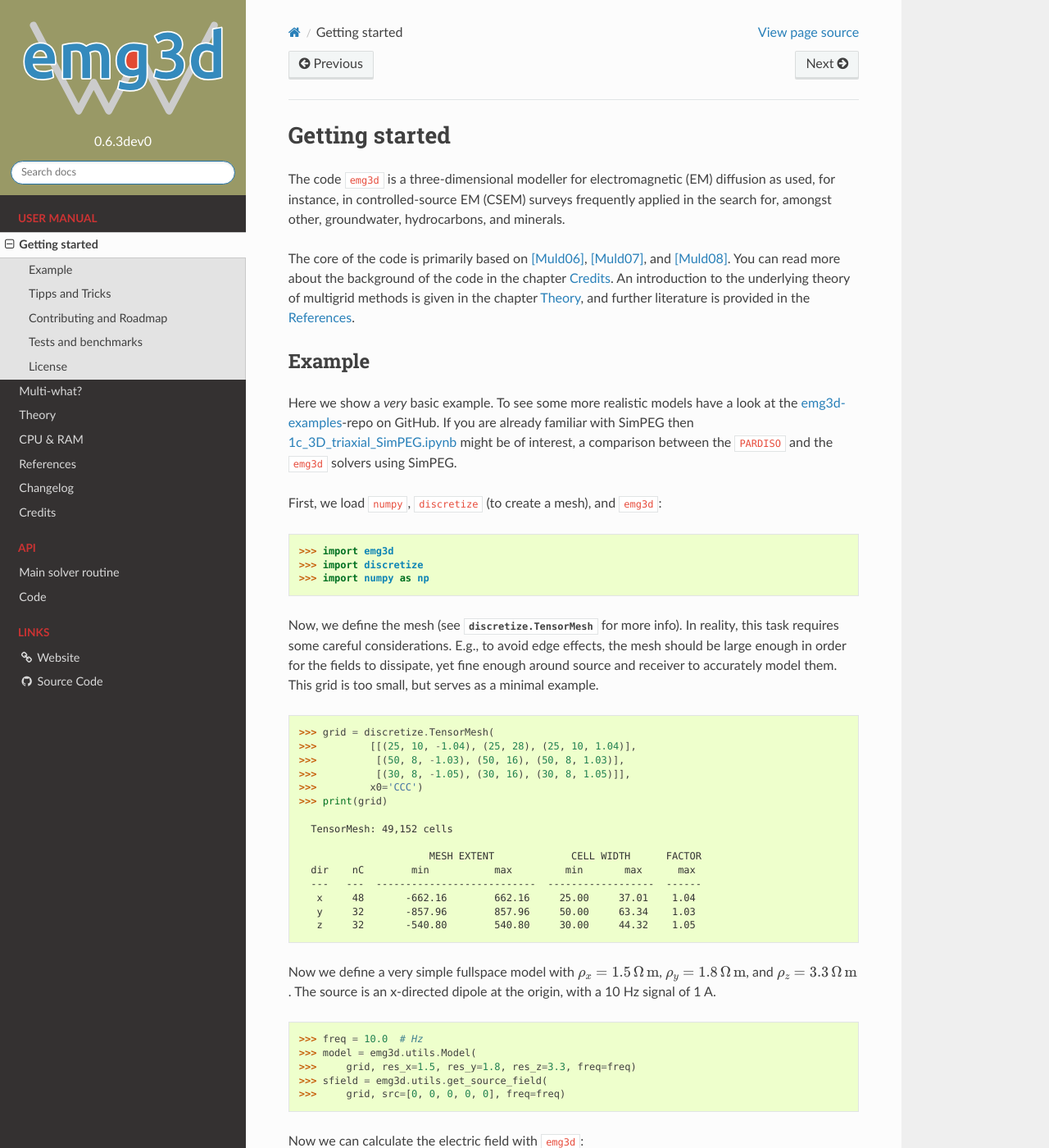
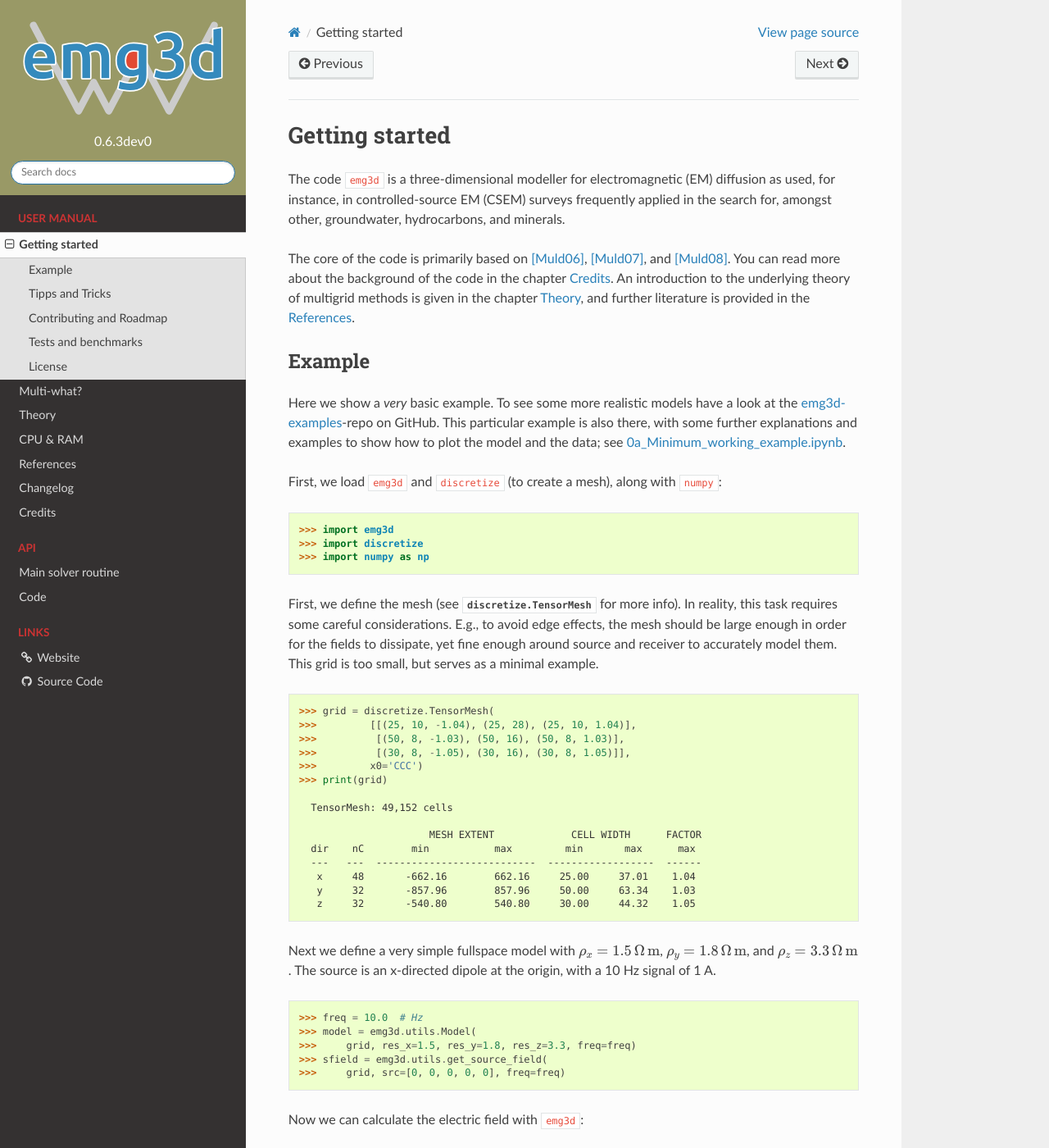
Before and after one commit to emsig/emg3d, a Sphinx documentation site: the page built from docs/usage.rst, in a window 1280 px wide and 1400 px high. Shown: the whole window at 82% size. Built offline with Sphinx 7.4.7 and the Read the Docs theme 2.0.0, drawn with Linux system fonts in a browser that asks for light colours.

Commit message:
Improve simple example in docs

```diff
--- a/docs/usage.rst
+++ b/docs/usage.rst
@@ -20,14 +20,13 @@ Example
 
 Here we show a *very* basic example. To see some more realistic models have a
 look at the `emg3d-examples <https://github.com/empymod/emg3d-examples>`_-repo
-on GitHub. If you are already familiar with SimPEG then
-`1c_3D_triaxial_SimPEG.ipynb
-<https://github.com/empymod/emg3d-examples/blob/master/1c_3D_triaxial_SimPEG.ipynb>`_
-might be of interest, a comparison between the ``PARDISO`` and the ``emg3d``
-solvers using SimPEG.
+on GitHub. This particular example is also there, with some further
+explanations and examples to show how to plot the model and the data; see
+`0a_Minimum_working_example.ipynb
+<https://github.com/empymod/emg3d-examples/blob/master/0a_Minimum_working_example.ipynb>`_.
 
-
-First, we load ``numpy``, ``discretize`` (to create a mesh), and ``emg3d``:
+First, we load ``emg3d`` and ``discretize`` (to create a mesh), along with
+``numpy``:
 
 .. code-block:: python
 
@@ -36,11 +35,11 @@ First, we load ``numpy``, ``discretize`` (to create a mesh), and ``emg3d``:
     >>> import numpy as np
 
 
-Now, we define the mesh (see :class:`discretize.TensorMesh` for more info). In
-reality, this task requires some careful considerations. E.g., to avoid edge
+First, we define the mesh (see :class:`discretize.TensorMesh` for more info).
+In reality, this task requires some careful considerations. E.g., to avoid edge
 effects, the mesh should be large enough in order for the fields to dissipate,
-yet fine enough around source and receiver to accurately model them. This
-grid is too small, but serves as a minimal example.
+yet fine enough around source and receiver to accurately model them. This grid
+is too small, but serves as a minimal example.
 
 .. code-block:: python
 
@@ -61,7 +60,7 @@ grid is too small, but serves as a minimal example.
        z     32       -540.80        540.80     30.00     44.32    1.05
 
 
-Now we define a very simple fullspace model with
+Next we define a very simple fullspace model with
 :math:`\rho_x=1.5\,\Omega\,\text{m}`, :math:`\rho_y=1.8\,\Omega\,\text{m}`, and
 :math:`\rho_z=3.3\,\Omega\,\text{m}`. The source is an x-directed dipole at the
 origin, with a 10 Hz signal of 1 A.
```
Also changed, not shown: 1 other file.
